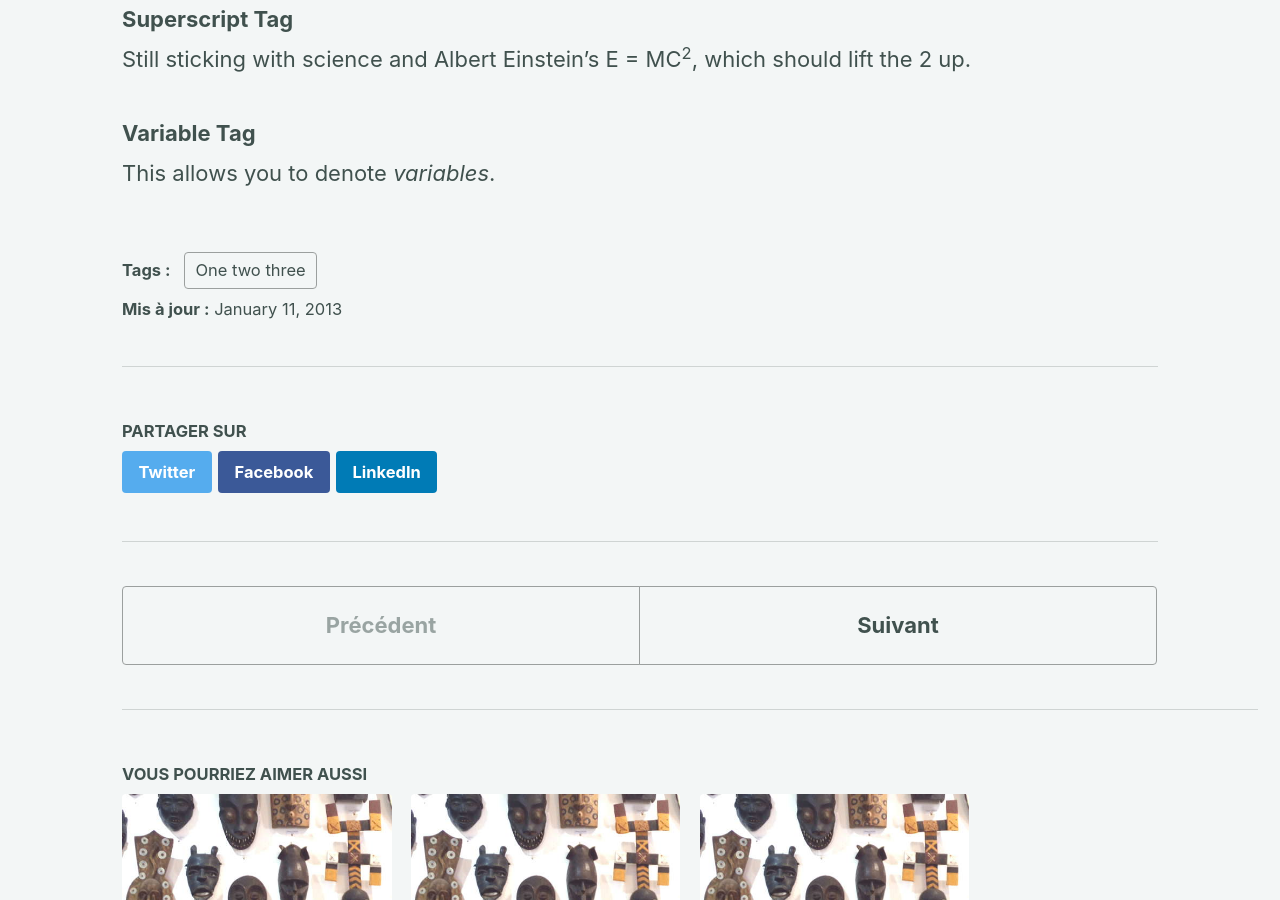
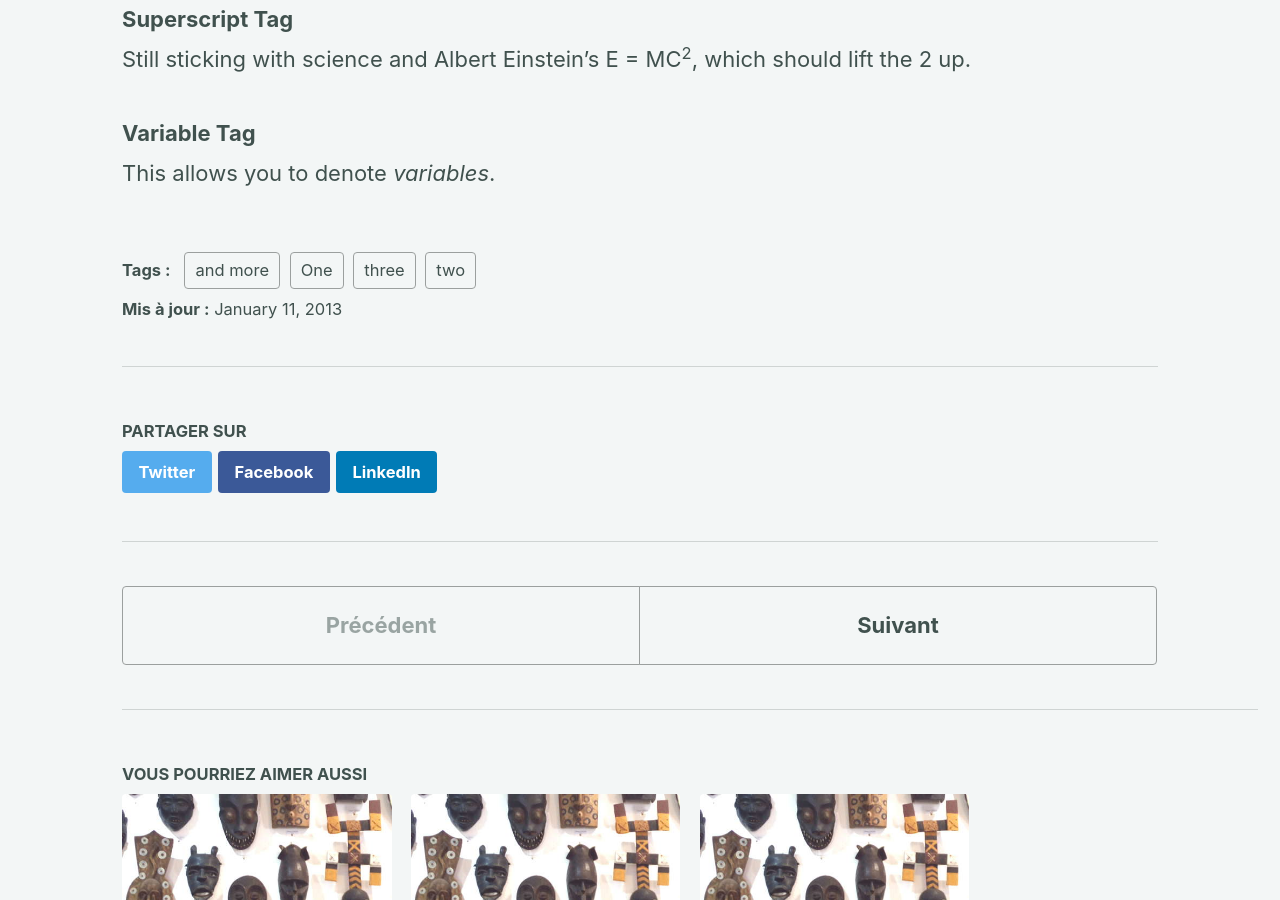
Before and after one commit to africart/musee-africart-togo.com, a Jekyll site: the page built from _posts/2013-01-11-markup-html-tags-and-formatting.md, in a window 1280 px wide and 900 px high, scrolled down 8914 px. Built offline with Jekyll 4.4.1, drawn with Linux system fonts in a browser that asks for light colours; a script that is not in the unit is left out; some of the changed lines change nothing that is shown.

Commit message:
Update Blog “2013-01-11-markup-html-tags-and-formatting”

```diff
--- a/_posts/2013-01-11-markup-html-tags-and-formatting.md
+++ b/_posts/2013-01-11-markup-html-tags-and-formatting.md
@@ -1,16 +1,10 @@
 ---
 title: 'Markup: HTML Tags and Formatting'
 tags:
-  - One two three
-testimonials:
-  - author:
-      avatar: /img/emmet.jpg
-      name: Emmet
-    quote: Everything is awesome!
-  - author:
-      avatar: /img/emmet.jpg
-      name: Daja
-    quote: Other testimonial yolo !
+  - One
+  - two
+  - three
+  - and more
 ---
 {::nomarkdown}
 <style>
```
